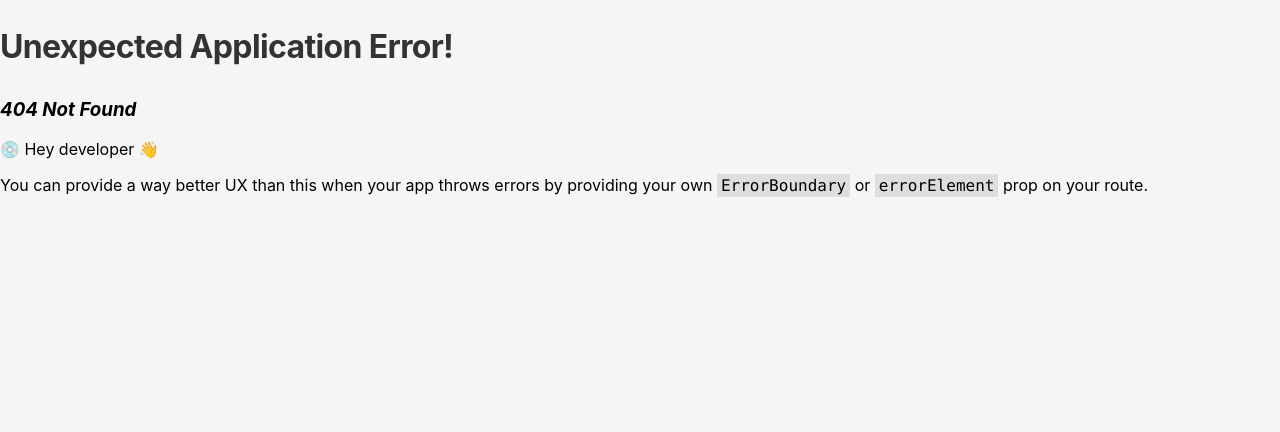
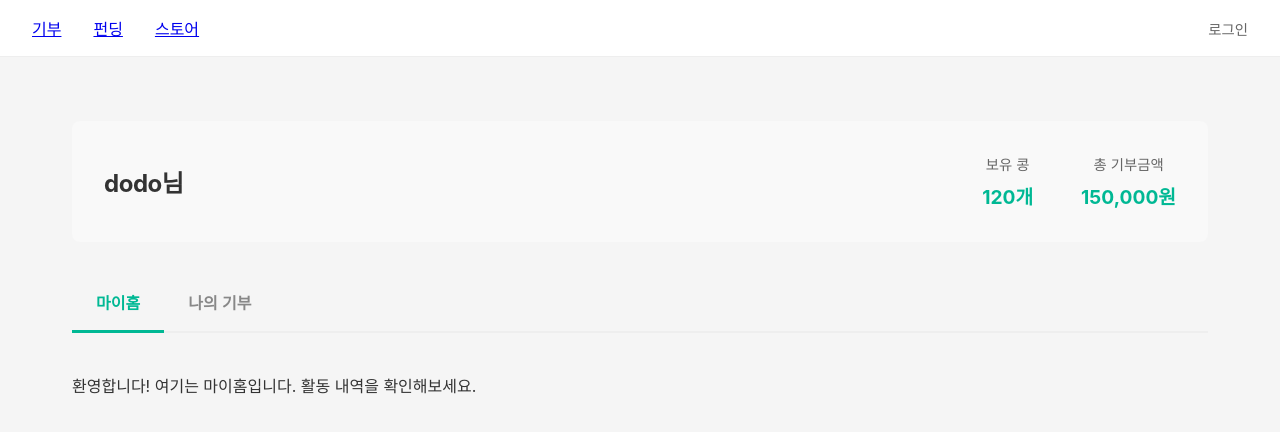
Before and after one commit to aaa166/donationFe, a React (Vite) app: page /mypage in a window 1280 px wide. Before the commit this address had no page. Shown: the top 432 px of the page. Built offline with nearby package versions, Linux system fonts and the light colour scheme.

Commit message:
로그인/로그아웃 다른 페이지 마이페이지 생성 로그아웃 핸들러

```diff
--- a/src/App.jsx
+++ b/src/App.jsx
@@ -1,27 +1,27 @@
-import React from 'react';
-import './App.css';
-import { BrowserRouter as Router, Routes, Route } from 'react-router-dom';
-import DonationPage from './pages/DonationPage';
-import LoginPage from './pages/LoginPage';
-import SignupPage from './pages/SignupPage';
-import ChocobeanLoginPage from './pages/ChocobeanLoginPage';
-import ChocobeanSignupPage from './pages/ChocobeanSignupPage';
-import DonationListPage from './pages/DonationListPage';
+import React, { useState, useEffect } from 'react';
+import { Outlet } from 'react-router-dom';
+import Header from './components/Header';
 
 function App() {
+  const [isLoggedIn, setIsLoggedIn] = useState(false);
+
+  useEffect(() => {
+    const token = localStorage.getItem('jwt');
+    if (token) {
+      setIsLoggedIn(true);
+    }
+  }, []);
+
   return (
-    <Router>
-      <div className="App">
-        <Routes>
-          <Route path="/" element={<DonationPage />} />
-          <Route path="/donations" element={<DonationListPage />} />
-          <Route path="/login" element={<LoginPage />} />
-          <Route path="/signup" element={<SignupPage />} />
-          <Route path="/login/chocobean" element={<ChocobeanLoginPage />} />
-          <Route path="/signup/chocobean" element={<ChocobeanSignupPage />} />
-        </Routes>
-      </div>
-    </Router>
+    <div>
+      {/* 3. Header에게는 현재 로그인 '상태 값'을 prop으로 전달합니다. */}
+      <Header isLoggedIn={isLoggedIn} setIsLoggedIn={setIsLoggedIn} />
+
+      <main>
+        {/* 4. 페이지 컴포넌트들에게는 상태를 '변경하는 함수'를 context로 전달합니다. */}
+        <Outlet context={{ isLoggedIn, setIsLoggedIn }} />
+      </main>
+    </div>
   );
 }
 
--- a/src/components/Header/Header.css
+++ b/src/components/Header/Header.css
@@ -34,8 +34,17 @@
   margin-left: 1rem;
 }
 
-.user-action-item a {
+.user-action-item a,
+.logout-button {
   text-decoration: none;
   color: #666;
   font-size: 0.9rem;
 }
+
+.logout-button {
+  border: none;
+  background: none;
+  cursor: pointer;
+  padding: 0;
+  font-family: inherit;
+}
--- a/src/components/Header/index.jsx
+++ b/src/components/Header/index.jsx
@@ -1,10 +1,17 @@
-
-import React, { useState } from 'react';
-import { Link } from 'react-router-dom';
+import React from 'react';
+import { Link, useNavigate } from 'react-router-dom';
 import './Header.css';
 
-const Header = () => {
-  const [isLoggedIn, setIsLoggedIn] = useState(false);
+const Header = ({ isLoggedIn, setIsLoggedIn }) => {
+  const navigate = useNavigate();
+
+  const handleLogout = () => {
+    localStorage.removeItem('jwt');
+
+    setIsLoggedIn(false);
+
+    navigate('/');
+  };
 
   return (
     <header className="header">
@@ -15,14 +22,20 @@ const Header = () => {
           <li className="nav-item"><Link to="/store">스토어</Link></li>
         </ul>
         <ul className="user-actions">
-
-          <li className="user-action-item">
-            {isLoggedIn ? (
-              <Link to="/myinfo">내 정보</Link>
-            ) : (
+          {isLoggedIn ? (
+            <>
+              <li className="user-action-item">
+                <Link to="/mypage">마이페이지</Link>
+              </li>
+              <li className="user-action-item">
+                <button onClick={handleLogout} className="logout-button">로그아웃</button>
+              </li>
+            </>
+          ) : (
+            <li className="user-action-item">
               <Link to="/login">로그인</Link>
-            )}
-          </li>
+            </li>
+          )}
         </ul>
       </nav>
     </header>
--- a/src/main.jsx
+++ b/src/main.jsx
@@ -2,6 +2,7 @@ import React from 'react';
 import ReactDOM from 'react-dom/client';
 import './index.css';
 import { createBrowserRouter, RouterProvider } from 'react-router-dom';
+import App from './App';
 import DonationPage from './pages/DonationPage';
 import DonationViewPage from './pages/DonationViewPage';
 import DonationListPage from './pages/DonationListPage';
@@ -9,10 +10,15 @@ import LoginPage from './pages/LoginPage';
 import ChocobeanLoginPage from './pages/ChocobeanLoginPage';
 import ChocobeanSignupPage from './pages/ChocobeanSignupPage';
 import SignupPage from './pages/SignupPage';
+import MyPage from './pages/MyPage';
 
 const router = createBrowserRouter([
   {
     path: '/',
+    element: <App />,
+    children: [
+      {
+        index: true,
         element: <DonationPage />,
       },
       {
@@ -39,6 +45,12 @@ const router = createBrowserRouter([
         path: '/signup/chocobean',
         element: <ChocobeanSignupPage />,
       },
+      {
+        path: '/mypage',
+        element: <MyPage />,
+      },
+    ],
+  },
 ]);
 
 const root = ReactDOM.createRoot(document.getElementById('root'));
--- a/src/pages/ChocobeanLoginPage.jsx
+++ b/src/pages/ChocobeanLoginPage.jsx
@@ -1,8 +1,10 @@
 import React, { useState } from 'react';
-import { Link, useNavigate } from 'react-router-dom';
+import { Link, useNavigate, useOutletContext } from 'react-router-dom';
 import './ChocobeanLoginPage.css';
 
 const ChocobeanLoginPage = () => {
+  const { isLoggedIn, setIsLoggedIn } = useOutletContext();
+
   const [email, setEmail] = useState('');
   const [password, setPassword] = useState('');
   const [autoLogin, setAutoLogin] = useState(false);
@@ -26,8 +28,12 @@ const ChocobeanLoginPage = () => {
 
       if (response.ok) {
         const data = await response.json();
+        const token = data.token;
+        localStorage.setItem('jwt', token);
+
+        setIsLoggedIn(true);
         console.log('Login successful:', data);
-        // 로그인 성공 시 처리 (예: 홈페이지로 이동)
+
         navigate('/');
       } else {
         console.error('Login failed:', response.statusText);
--- a/src/pages/DonationListPage.jsx
+++ b/src/pages/DonationListPage.jsx
@@ -63,7 +63,6 @@ const DonationListPage = () => {
 
   return (
     <div className="donation-list-page">
-      <Header />
       <DonationFilter selectedCategory={selectedCategory} onCategoryChange={handleCategoryChange} />
       <DonationList title="전체" donations={filteredDonations} titleLinkable={false} />
       <DonationSearch />
--- a/src/pages/DonationPage.jsx
+++ b/src/pages/DonationPage.jsx
@@ -26,7 +26,6 @@ const DonationPage = () => {
 
   return (
     <div>
-      <Header />
       <DonationList title="전달하는 기부>" donations={donations.slice(0, 4)} />
       <Link to="/donation-view" className="donation-button">donation-view</Link>
     </div>
--- a/src/pages/DonationViewPage.jsx
+++ b/src/pages/DonationViewPage.jsx
@@ -38,7 +38,6 @@ function App() {
 
   return (
     <div>
-      <Header />
       <div className="container">
         <main className="main-content">
           <ProgressBar
--- /dev/null
+++ b/src/pages/MyPage.css
@@ -0,0 +1,89 @@
+/* MyPage.css */
+.mypage-container {
+  width: 100%;
+  max-width: 1200px;
+  margin: 2rem auto;
+  padding: 2rem;
+  box-sizing: border-box;
+}
+
+.profile-summary {
+  display: flex;
+  justify-content: space-between;
+  align-items: center;
+  background-color: #f9f9f9;
+  padding: 2rem;
+  border-radius: 8px;
+  margin-bottom: 2rem;
+}
+
+.profile-info {
+  display: flex;
+  align-items: center;
+}
+
+.profile-info img {
+  width: 60px;
+  height: 60px;
+  border-radius: 50%;
+  margin-right: 1rem;
+}
+
+.profile-info h2 {
+  font-size: 1.5rem;
+  font-weight: bold;
+  margin: 0;
+}
+
+.donation-summary {
+  display: flex;
+  gap: 3rem;
+}
+
+.donation-summary > div {
+  text-align: center;
+}
+
+.donation-summary p {
+  margin: 0 0 0.5rem 0;
+  font-size: 0.9rem;
+  color: #666;
+}
+
+.donation-summary span {
+  font-size: 1.2rem;
+  font-weight: bold;
+  color: #00b894;
+}
+
+.mypage-tabs {
+  display: flex;
+  border-bottom: 2px solid #eee;
+  margin-bottom: 1.5rem;
+}
+
+.tab-button {
+  padding: 1rem 1.5rem;
+  font-size: 1rem;
+  font-weight: bold;
+  border: none;
+  background-color: transparent;
+  cursor: pointer;
+  color: #888;
+  border-bottom: 3px solid transparent;
+  margin-bottom: -2px;
+}
+
+.tab-button.active {
+  color: #00b894;
+  border-bottom-color: #00b894;
+}
+
+.tab-content {
+  padding: 1rem 0;
+}
+
+.tab-pane {
+  font-size: 1rem;
+  color: #333;
+}
--- /dev/null
+++ b/src/pages/MyPage.jsx
@@ -0,0 +1,66 @@
+import React, { useState } from 'react';
+import './MyPage.css';
+
+const MyPage = () => {
+  const [activeTab, setActiveTab] = useState('home'); // 기본 탭을 'home'으로 설정
+
+  // Placeholder data
+  const userInfo = {
+    name: 'dodo',
+    beans: 120,
+    totalDonation: 150000,
+  };
+
+  const renderContent = () => {
+    switch (activeTab) {
+      case 'home':
+        return <div className="tab-pane">환영합니다! 여기는 마이홈입니다. 활동 내역을 확인해보세요.</div>;
+      case 'donations':
+        return <div className="tab-pane">나의 기부 내역이 여기에 표시됩니다.</div>;
+      default:
+        return null;
+    }
+  };
+
+  return (
+    <div className="mypage-container">
+      <div className="profile-summary">
+        <div className="profile-info">
+          {/* <img src="https://ssl.pstatic.net/static/pwe/member/img_profile.png" alt="profile" /> */}
+          <h2>{userInfo.name}님</h2>
+        </div>
+        <div className="donation-summary">
+          <div>
+            <p>보유 콩</p>
+            <span>{userInfo.beans.toLocaleString()}개</span>
+          </div>
+          <div>
+            <p>총 기부금액</p>
+            <span>{userInfo.totalDonation.toLocaleString()}원</span>
+          </div>
+        </div>
+      </div>
+
+      <div className="mypage-tabs">
+        <button
+          className={`tab-button ${activeTab === 'home' ? 'active' : ''}`}
+          onClick={() => setActiveTab('home')}
+        >
+          마이홈
+        </button>
+        <button
+          className={`tab-button ${activeTab === 'donations' ? 'active' : ''}`}
+          onClick={() => setActiveTab('donations')}
+        >
+          나의 기부
+        </button>
+      </div>
+
+      <div className="tab-content">
+        {renderContent()}
+      </div>
+    </div>
+  );
+};
+
+export default MyPage;
--- a/src/pages/SignupPage.css
+++ b/src/pages/SignupPage.css
@@ -64,7 +64,7 @@ h2 {
 }
 
 .signup-button {
-  width: 500%;
+  width: 100%;
   padding: 1rem;
   border: none;
   border-radius: 8px;
```
Lines whose indentation alone changed are shown as unchanged.
